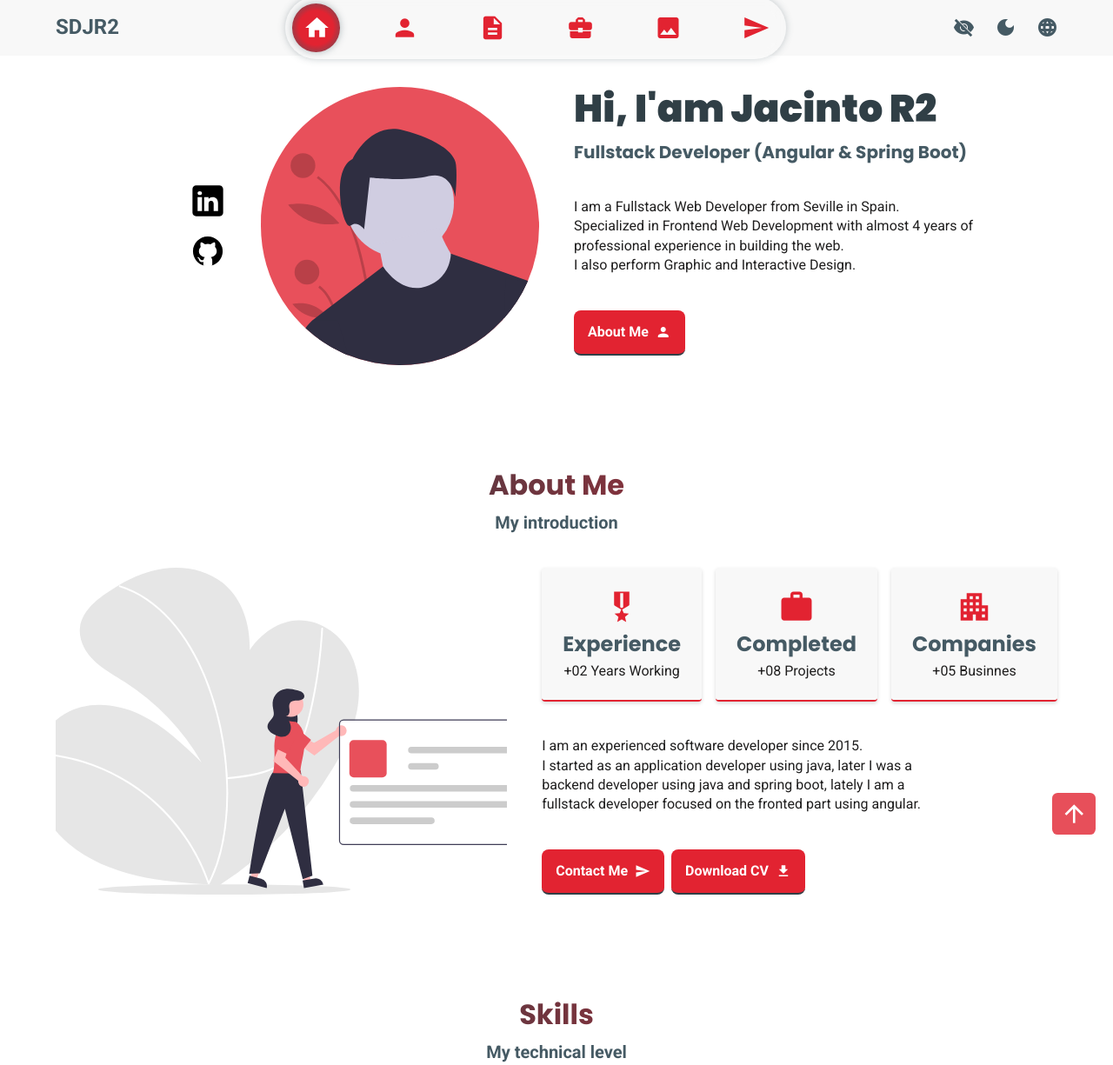
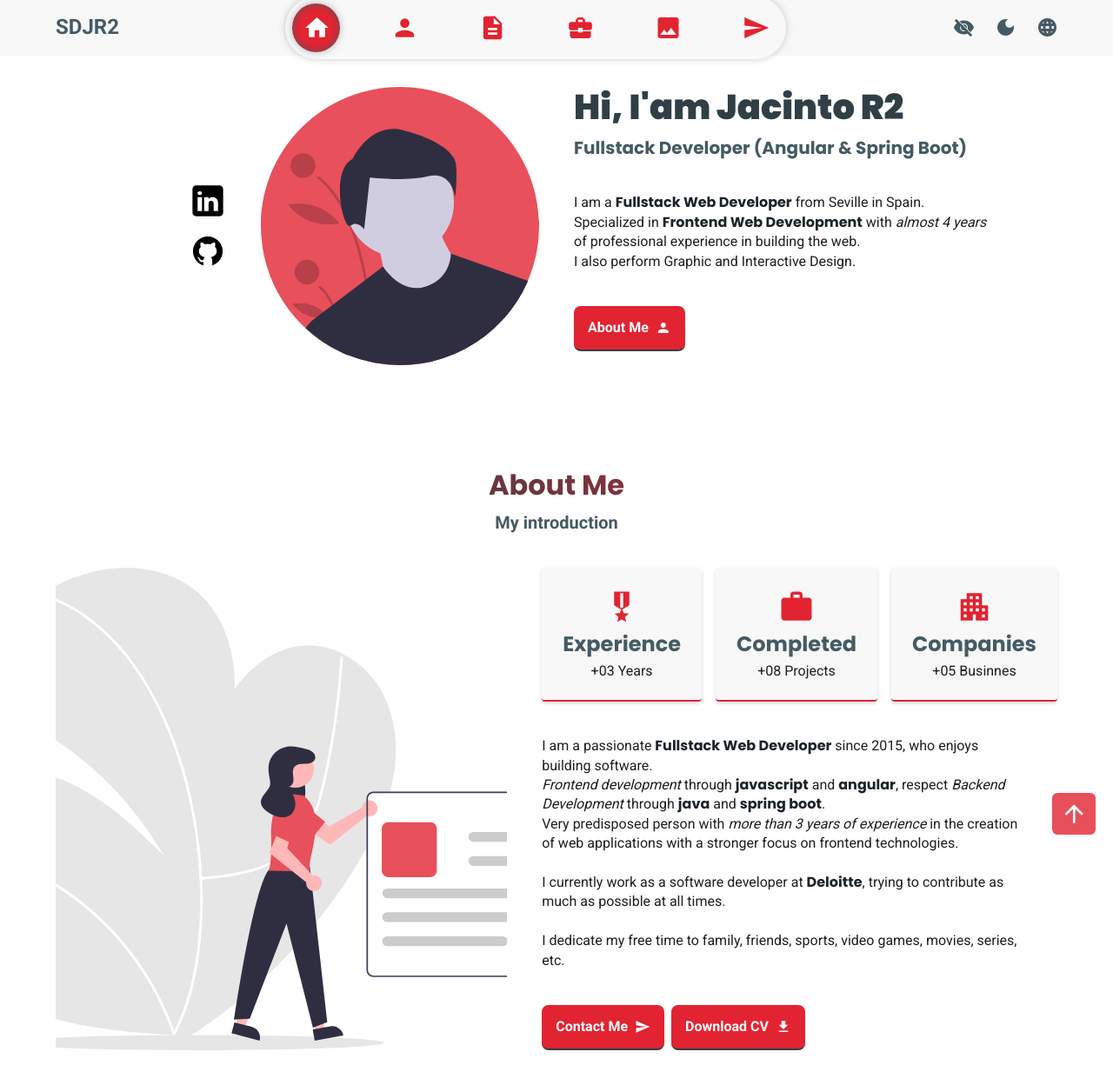
Before and after one commit to JacintoRR396/sdjr2-web_portfolio-js, a website: page index.html in a window 1280 px wide. Shown: the top 1225 px of the page at 87% size. Drawn offline with Linux system fonts and the light colour scheme; files whose address does not match are found by name; a web font is replaced by a local one.

Commit message:
update semantic-style about text in home and about

```diff
--- a/index.html
+++ b/index.html
@@ -100,10 +100,9 @@
                 <div class="home__content-data">
                     <h1 class="home__title">Hi, I'am Jacinto R2</h1>
                     <h3 class="home__subtitle">Fullstack Developer (Angular & Spring Boot)</h3>
-                    <p class="home__description">
-                        I am a Fullstack Web Developer from Seville in Spain.
-                        <br>
-                        Specialized in Frontend Web Development with almost 4 years of professional experience in building the web.
+                    <p class="content__description home__description">
+                        I am a <strong>Fullstack Web Developer</strong> from Seville in Spain.
+                        Specialized in <strong>Frontend Web Development</strong> with <em>almost 4 years</em> of professional experience in building the web.
                         <br>
                         I also perform Graphic and Interactive Design.
                     </p>
@@ -127,7 +126,7 @@
                         <div class="about__info-card">
                             <span class="material-icons material-icons--title about__icon">military_tech</span>
                             <h3 class="about__info-title">Experience</h3>
-                            <span class="about__info-name">+02 Years Working</span>
+                            <span class="about__info-name">+03 Years</span>
                         </div>
                         <div class="about__info-card">
                             <span class="material-icons material-icons--title about__icon">work</span>
@@ -140,10 +139,18 @@
                             <span class="about__info-name">+05 Businnes</span>
                         </div>
                     </div>
-                    <p class="about__description">
-                        I am an experienced software developer since 2015.
+                    <p class="content__description  about__description">
+                        I am a passionate <strong>Fullstack Web Developer</strong> since 2015, who enjoys building software.
                         <br>
-                        I started as an application developer using java, later I was a backend developer using java and spring boot, lately I am a fullstack developer focused on the fronted part using angular.
+                        <em>Frontend development</em> through <strong>javascript</strong> and <strong>angular</strong>, respect <em>Backend Development</em> through <strong>java</strong> and <strong>spring boot</strong>.
+                        <br>
+                        Very predisposed person with <em>more than 3 years of experience</em> in the creation of web applications with a stronger focus on frontend technologies.
+                        <br>
+                        <br>
+                        I currently work as a software developer at <strong>Deloitte</strong>, trying to contribute as much as possible at all times.
+                        <br>
+                        <br>
+                        I dedicate my free time to family, friends, sports, video games, movies, series, etc.
                     </p>
                     <div class="about__btns">
                         <a class="button" href="#contact">
--- a/src/scss/base/_globals.scss
+++ b/src/scss/base/_globals.scss
@@ -42,6 +42,7 @@ p {
   color: var.$body-pri-color;
   font-size: var.$fs-normal-mob;
   line-height: 1.4rem;
+
   @include mix.desktop {
     font-size: var.$fs-normal-desk;
   }
@@ -80,7 +81,7 @@ h3 {
 }
 
 strong {
-  color: var.$secondary-dark;
+  color: var.$secondary-darker;
   font-family: var.$font-secondary;
   font-weight: var.$fw-medium;
 }
@@ -162,6 +163,7 @@ img {
   }
 }
 
+// In skills and qualification tabs
 .content-center {
   @include mix.desktop {
     width: 80%;
@@ -189,3 +191,18 @@ img {
     font-size: var.$fs-small-desk;
   }
 }
+.content__description {
+  margin: var.$padding-mob auto;
+  max-width: 30rem;
+  text-align: center;
+
+  @include mix.mobile {
+    max-width: 40rem;
+  }
+
+  @include mix.desktop {
+    max-width: 35rem;
+    margin: var.$padding-desk 0;
+    text-align: left;
+  }
+}
--- a/src/scss/design/_about.scss
+++ b/src/scss/design/_about.scss
@@ -60,14 +60,7 @@
   }
 
   &__description {
-    margin: var.$padding-mob auto;
-    max-width: 30rem;
-    text-align: center;
-
-    @include mix.desktop {
-      margin: var.$padding-desk 0;
-      text-align: left;
-    }
+    text-align: left;
   }
 
   &__btns {
--- a/src/scss/design/_home.scss
+++ b/src/scss/design/_home.scss
@@ -57,7 +57,6 @@
 
   &__title,
   &__subtitle,
-  &__description,
   &__btns {
     text-align: center;
 
@@ -85,11 +84,8 @@
     }
   }
   &__description {
-    margin: var.$padding-mob auto;
-    max-width: 30rem;
-
     @include mix.desktop {
-      margin: var.$padding-desk 0;
+      max-width: 30rem;
     }
   }
 }
```
Also changed, not shown: build/css/app.css, 1 other file.
